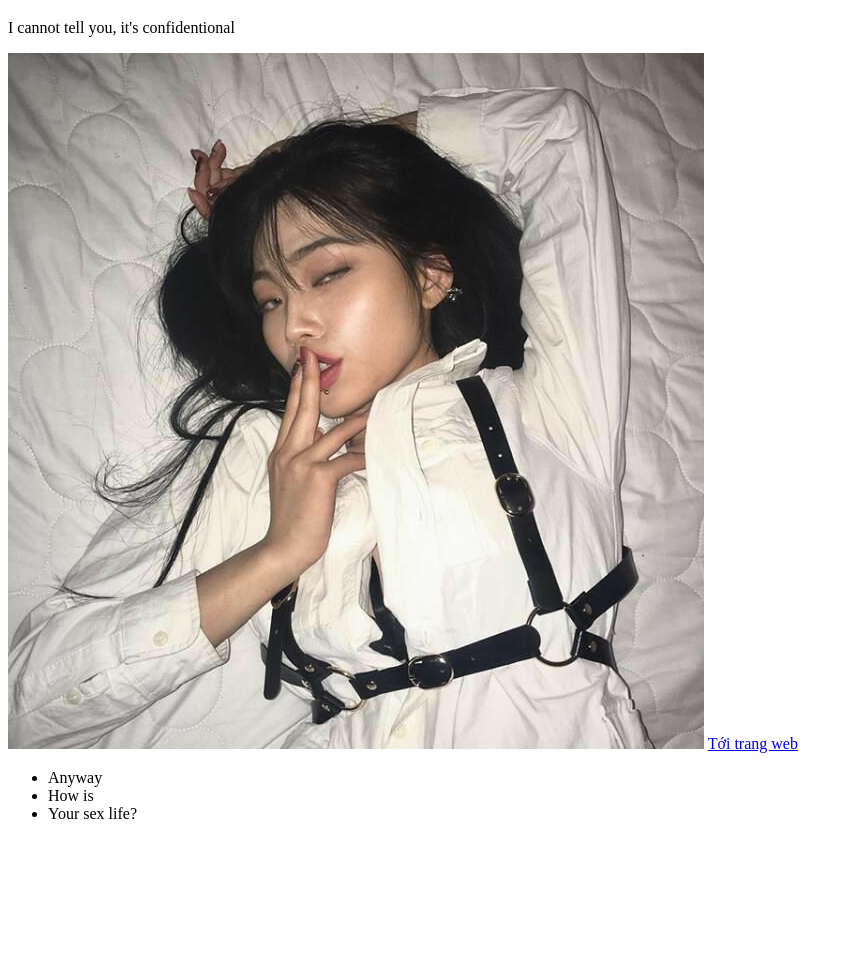
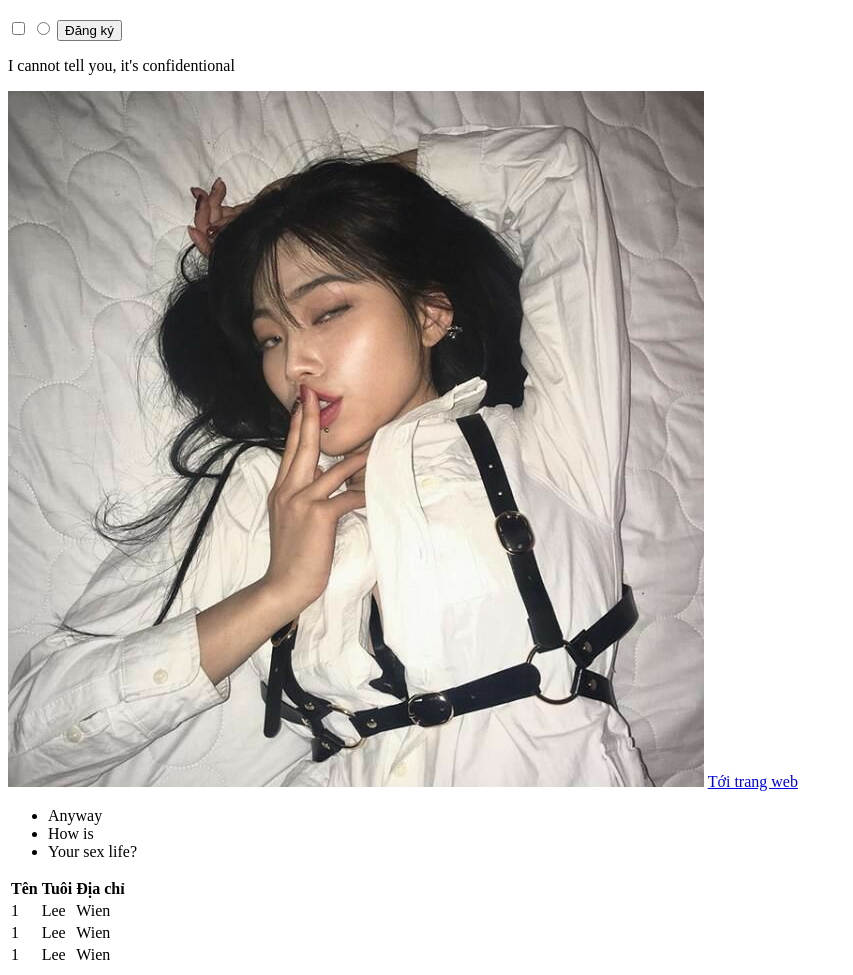
Before and after one commit to Trickst6r/F8_HTML_CSS, a plain HTML site: page f8-shop/index.html in a window 1280 px wide. Shown: the part 61-1036 px from the top of the page, without its empty margins (0-853 px from the left). Before the commit the page ends 900 px from the top, so only its background shows below. Drawn offline with Linux system fonts and the light colour scheme.

Commit message:
Edit index.html file

```diff
--- a/f8-shop/index.html
+++ b/f8-shop/index.html
@@ -7,7 +7,14 @@
     <title>Document</title>
   </head>
   <body>
+    <div>
       <h1>Anyway, how is your sex life?</h1>
+
+      <input type="checkbox" />
+      <input type="radio" />
+
+      <button>Đăng ký</button>
+
       <p>I cannot tell you, it's confidentional</p>
       <img src="resource/img/@_kneeldown.jpg" alt="Sexy girl" />
       <a href="https://monkeytype.com/">Tới trang web</a>
@@ -16,5 +23,30 @@
         <li>How is</li>
         <li>Your sex life?</li>
       </ul>
+      <table>
+        <thead>
+          <th>Tên</th>
+          <th>Tuôi</th>
+          <th>Địa chỉ</th>
+        </thead>
+        <tbody>
+          <tr>
+            <td>1</td>
+            <td>Lee</td>
+            <td>Wien</td>
+          </tr>
+          <tr>
+            <td>1</td>
+            <td>Lee</td>
+            <td>Wien</td>
+          </tr>
+          <tr>
+            <td>1</td>
+            <td>Lee</td>
+            <td>Wien</td>
+          </tr>
+        </tbody>
+      </table>
+    </div>
   </body>
 </html>
```
Lines whose indentation alone changed are shown as unchanged.
